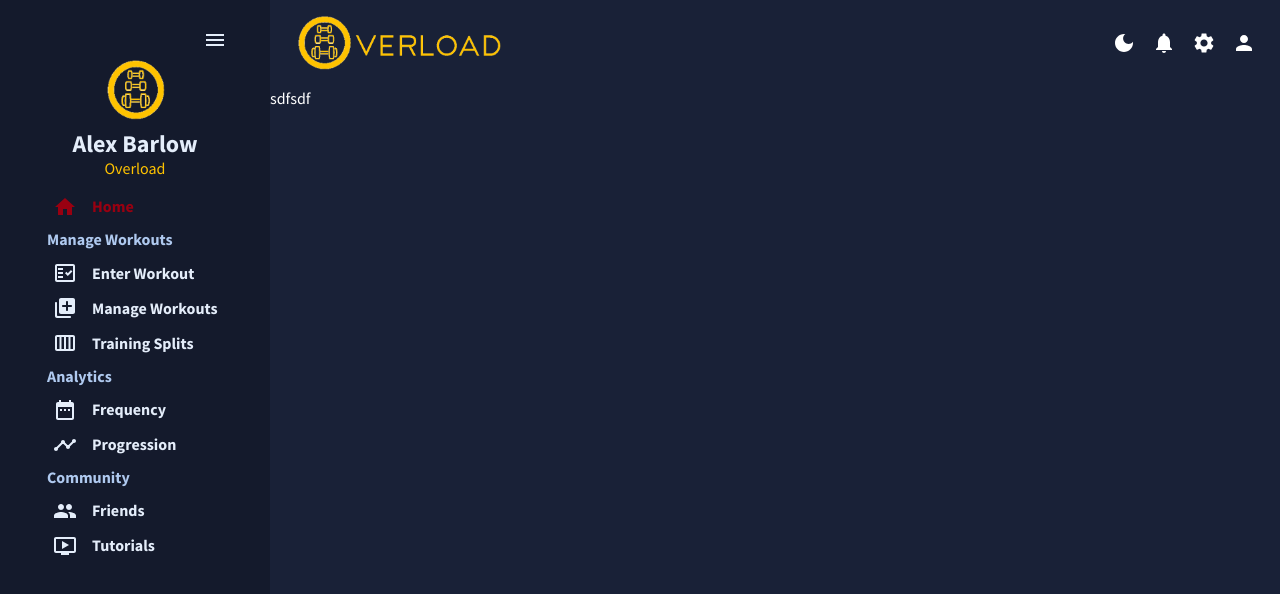
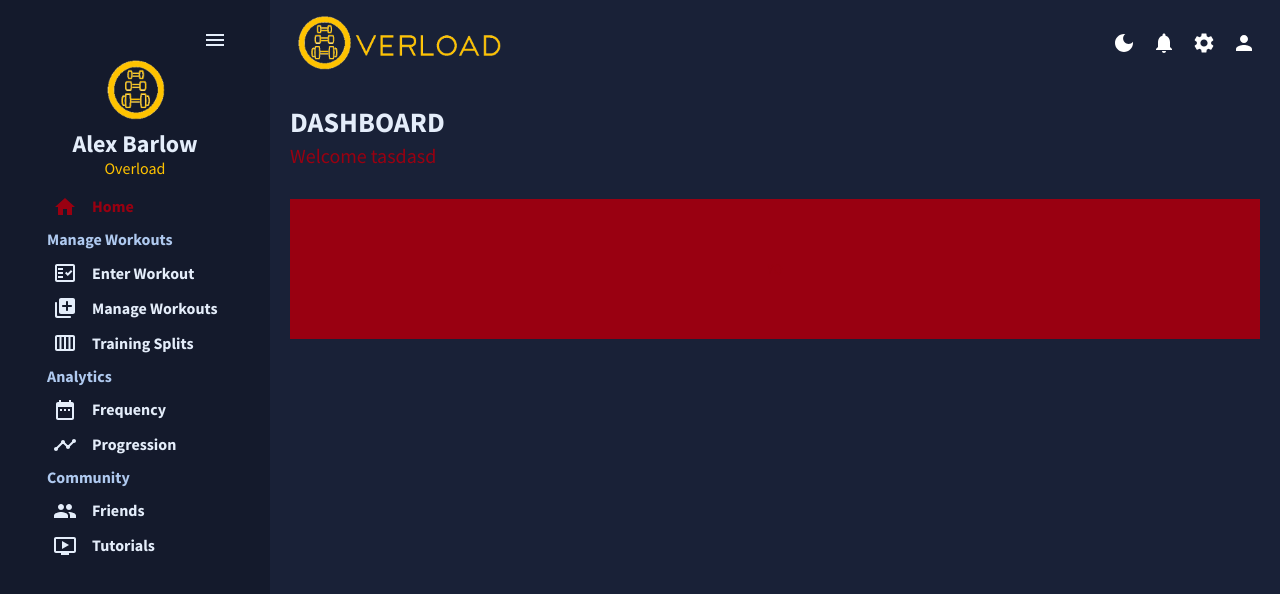
Before and after one commit to alexbarlow214/next-workout-frontend, a Next.js app: page / in a window 1280 px wide. Shown: the top 594 px of the page. Built offline with nearby package versions, Linux system fonts and the light colour scheme.

Commit message:
started dashboard

```diff
--- a/src/pages/index.tsx
+++ b/src/pages/index.tsx
@@ -1,15 +1,22 @@
-import React, { useState, useEffect, useRef } from 'react';
+import React, { useState, useEffect, useRef} from 'react';
 import { ColorModeContext, useMode } from '../components/theme';
-import { CssBaseline, ThemeProvider } from '@mui/material';
+import { Box, CssBaseline, ThemeProvider, useTheme, Button } from '@mui/material';
+import Header from "../components/Header"
 //import {v4 as uuidv4} from 'uuid';
 import Topbar from "../components/TopBar"
 //import Workouts from "./scenes/workouts"
 import SideBar from "../components/SideBar"
 //import Calendar from './scenes/calendar';
+import { tokens } from "../components/theme"
+import Link from 'next/link';
+import { useRouter } from 'next/router'
 
 function Home() {
-  const inputRef = useRef()
-  const [theme, colorMode] = useMode();
+  //const inputRef = useRef()
+  //const [theme, colorMode] = useMode();
+  const theme = useTheme();
+  const colors = tokens(theme.palette.mode);
+  const router = useRouter()
 //   async function handleInput(e){
 //     const name = inputRef.current.value
 //     await fetch("http://localhost:8002/exercise", {
@@ -46,12 +53,21 @@
 
       return (
 
-              <>sdfsdf</>
-              // <Exercises exercises = {exercises}/>
-              // <input type="text" ref={inputRef}/>
-              // <button onClick={handleInput} >Click me! </button>
-              // <button onClick={colorMode.toggleColorMode} >Switch </button>
-
+          <Box m="20px">
+            <Box display="flex" justifyConent="space-between" alignItems="center">
+              <Header title ="DASHBOARD" subtitle="Welcome tasdasd"/>
+            </Box>
+            {/* Grid */}
+            <Box display="grid" gridTemplateColumns="repeat(12, 1fr)"
+            gridAutoRows="140px" gap="20px">
+              {/* <Link href={"/workouts"}> */}
+                <Box onClick={(e) => {e.preventDefault()
+    router.push("/workouts")}} gridColumn="span 12" backgroundColor={colors.cherryRed[500]} display="flex" alignItems="center" justifyContent="center">
+                  <Button href={"/workouts"} display="flex">yo</Button>
+                </Box>
+              {/* </Link> */}
+            </Box>
+          </Box>
  );
             }
 
```
